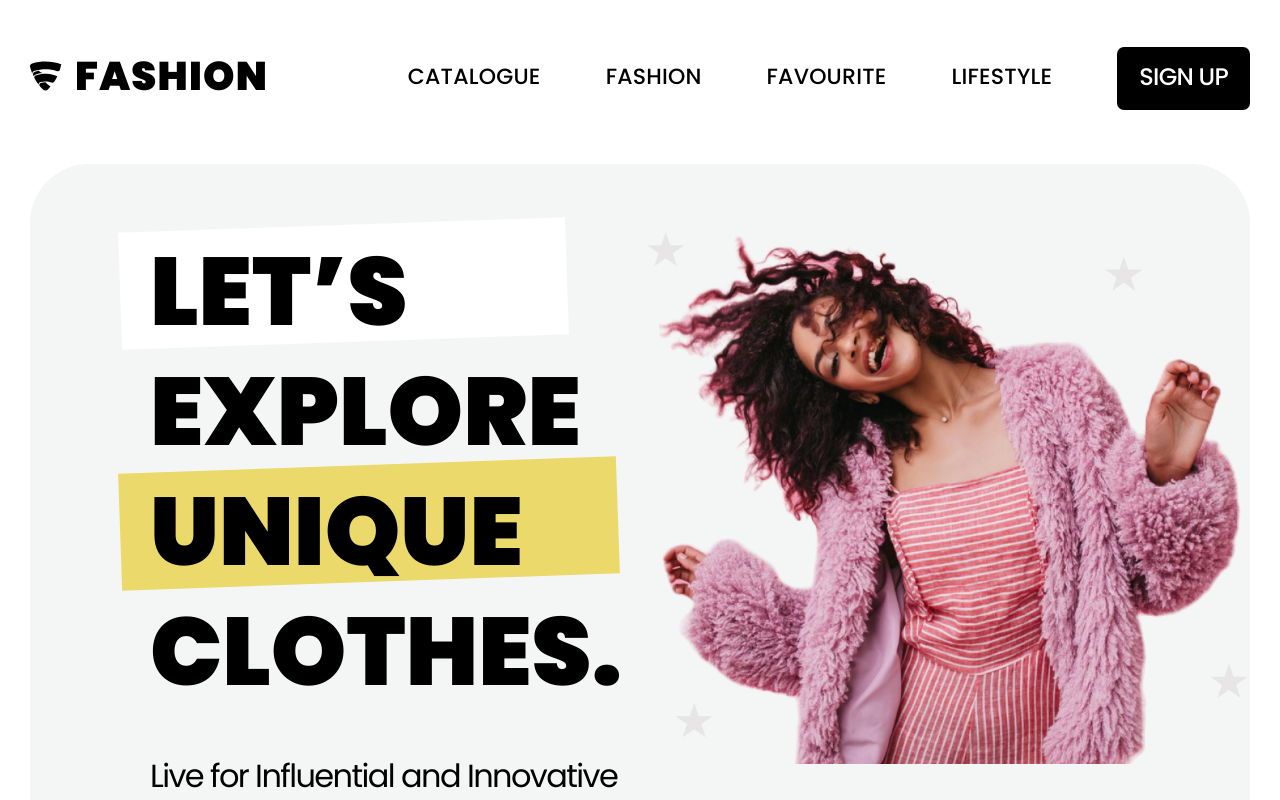
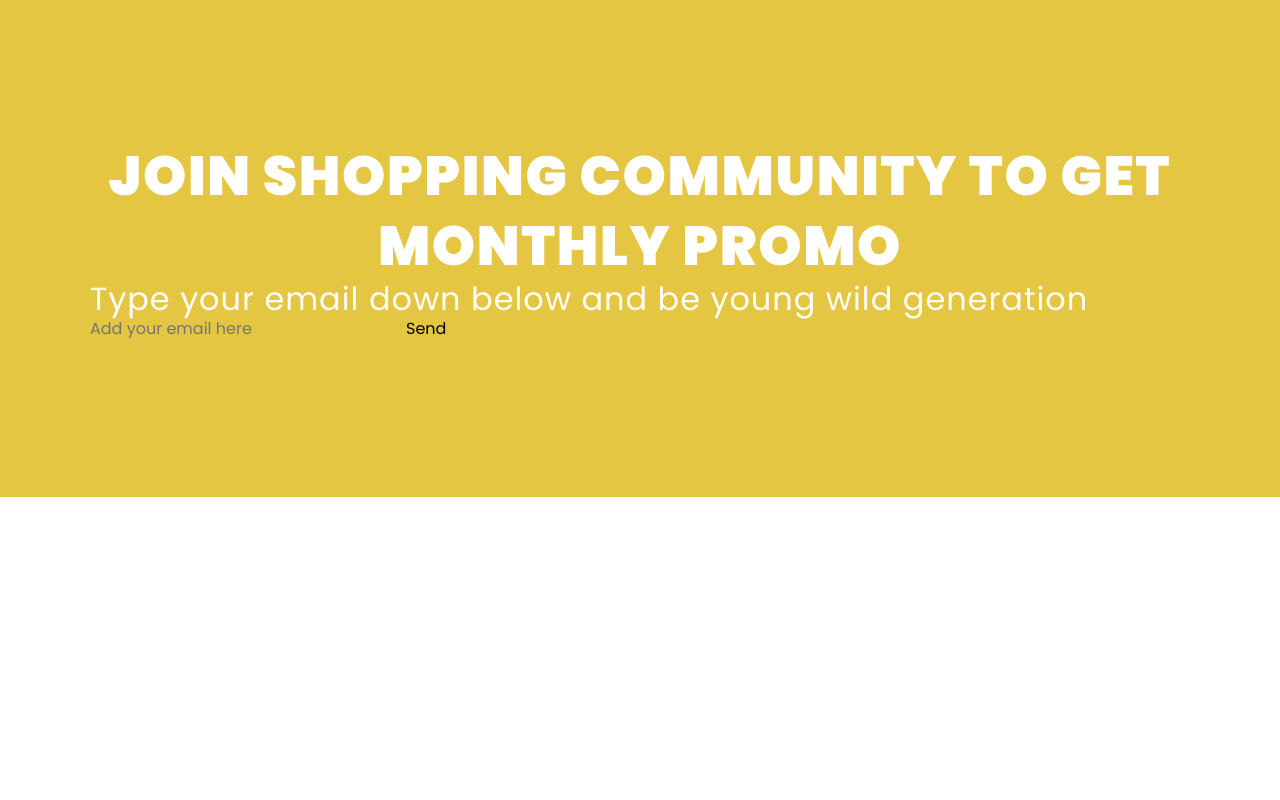
Before and after one commit to MikhailChekov/fashion-react, a React (Create React App) app: page / in a window 1280 px wide. Shown: the top 800 px of the page. Built offline with nearby package versions, Linux system fonts and the light colour scheme.

Commit message:
feat: start section Join (add skelet and common styles)

```diff
--- a/src/App.js
+++ b/src/App.js
@@ -5,18 +5,20 @@ import Arrivals from "./components/Arrivals/Arrivals";
 import Sale from "./components/Sale/Sale";
 import Favourite from "./components/Favourite/Favourite";
 import MobileApp from "./components/MobileApp/MobileApp";
+import Join from "./components/Join/Join";
 
 function App() {
 
   return (
 		<div className="App">
-      <Header />
+      {/* <Header />
       <Promo />
       <Brands />
       <Arrivals />
       <Sale />
       <Favourite />
-      <MobileApp />
+      <MobileApp />*/}
+      <Join />
 		</div>
   );
 }
--- /dev/null
+++ b/src/components/Join/Join.css
@@ -0,0 +1,29 @@
+.join {
+  padding-top: 141px;
+  padding-bottom: 156px;
+  display: flex;
+  align-items: center;
+  background-color: #e5c643;
+}
+.join__content {
+  max-width: 1100px;
+}
+.join__title {
+  color: #fff;
+  text-align: center;
+  font-size: 55px;
+  font-weight: 900;
+  line-height: 70px;
+  letter-spacing: 1.65px;
+}
+.join_desc {
+  color: #fffcf8;
+  font-size: 32px;
+  font-weight: 400;
+  line-height: 35px;
+  letter-spacing: 0.96px;
+}
+.form {
+  display: flex;
+  align-items: center;
+}
--- /dev/null
+++ b/src/components/Join/Join.jsx
@@ -0,0 +1,27 @@
+import React from "react";
+import "./Join.css";
+
+function Join() {
+  return (
+    <section className="join">
+      <div className="container">
+        <div className="join__content">
+          <div className="join__title">
+            JOIN SHOPPING COMMUNITY TO GET MONTHLY PROMO
+          </div>
+          <div className="join_desc">
+            Type your email down below and be young wild generation
+          </div>
+          <div className="join__form">
+            <form>
+              <input type="text" placeholder="Add your email here" />
+              <button type="submit">Send</button>
+            </form>
+          </div>
+        </div>
+      </div>
+    </section>
+  );
+}
+
+export default Join;
```
